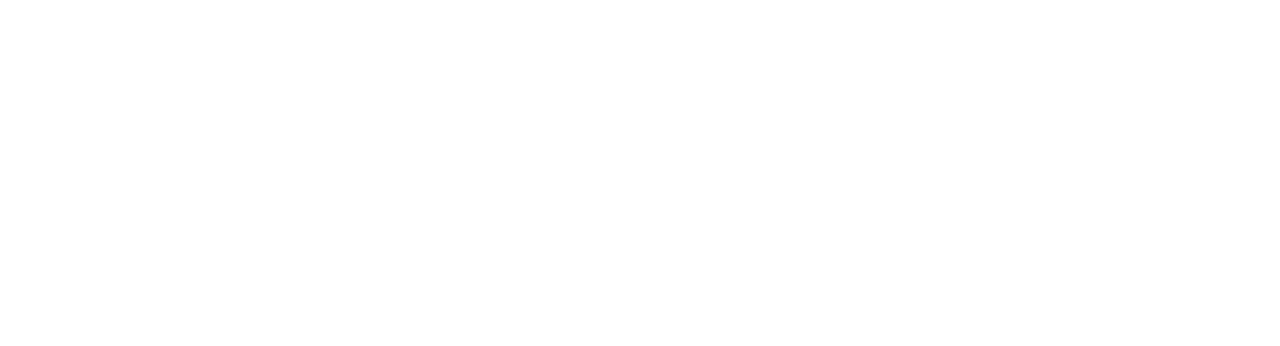
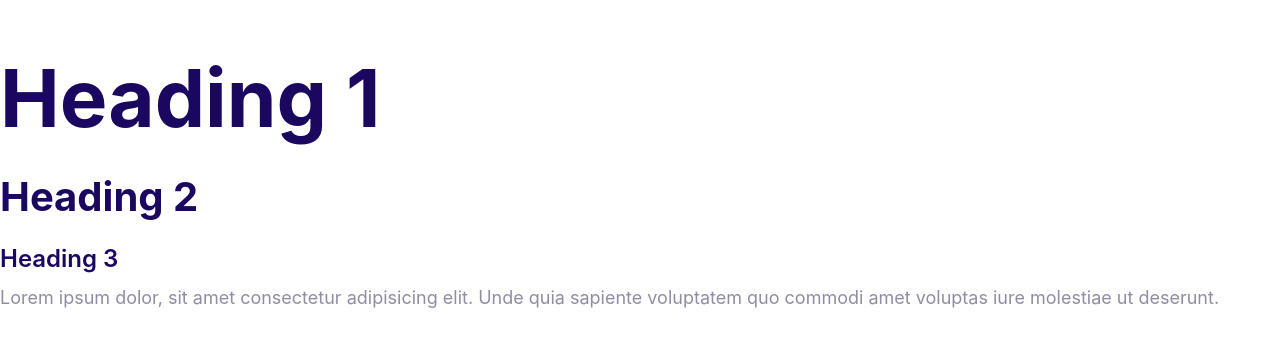
Before and after one commit to daysialacole/MOSHIFYDAYSIA2, a plain HTML site: page index.html in a window 1280 px wide. Drawn offline with Linux system fonts and the light colour scheme.

Commit message:
Defined the typography.

```diff
--- a/CSS/styles.css
+++ b/CSS/styles.css
@@ -15,3 +15,66 @@
 *::before {
   box-sizing: border-box;
 }
+
+/* Typography */
+
+::selection {
+  background: var(--color-primary);
+  color: #fff;
+}
+
+html {
+  font-size: 62.5%;
+}
+
+img {
+  width: 100%;
+}
+
+body {
+  font-family: Inter, Arial, Helvetica, sans-serif;
+  font-size: 2rem;
+  line-height: 1.5;
+  color: var(--color-body);
+}
+
+h1,
+h2,
+h3 {
+  color: var(--color-headings);
+  margin-bottom: 1rem;
+  line-height: 1.1;
+}
+
+h1 {
+  font-size: 6rem;
+}
+
+h2 {
+  font-size: 4rem;
+}
+
+h3 {
+  font-size: 2.8rem;
+  font-weight: 600;
+  line-height: 1.3;
+}
+
+p {
+  margin-top: 0;
+}
+
+@media screen and (min-width: 1024px) {
+  body {
+    font-size: 1.8rem;
+  }
+  h1 {
+    font-size: 8rem;
+  }
+  h2 {
+    font-size: 4rem;
+  }
+  h3 {
+    font-size: 2.4rem;
+  }
+}
--- a/index.html
+++ b/index.html
@@ -9,6 +9,9 @@
     <link rel="stylesheet" href="/CSS/styles.css">
 </head>
 <body>
-
+    <h1>Heading 1</h1>
+    <h2>Heading 2</h2>
+    <h3>Heading 3</h3>
+    <p>Lorem ipsum dolor, sit amet consectetur adipisicing elit. Unde quia sapiente voluptatem quo commodi amet voluptas iure molestiae ut deserunt.</p>
 </body>
 </html>
```
